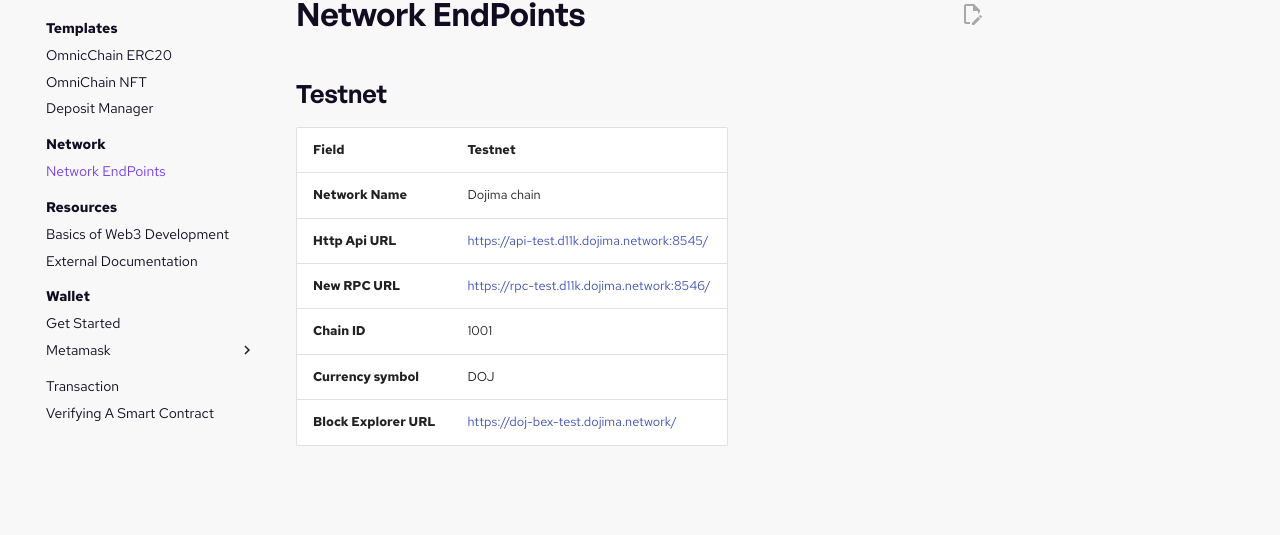
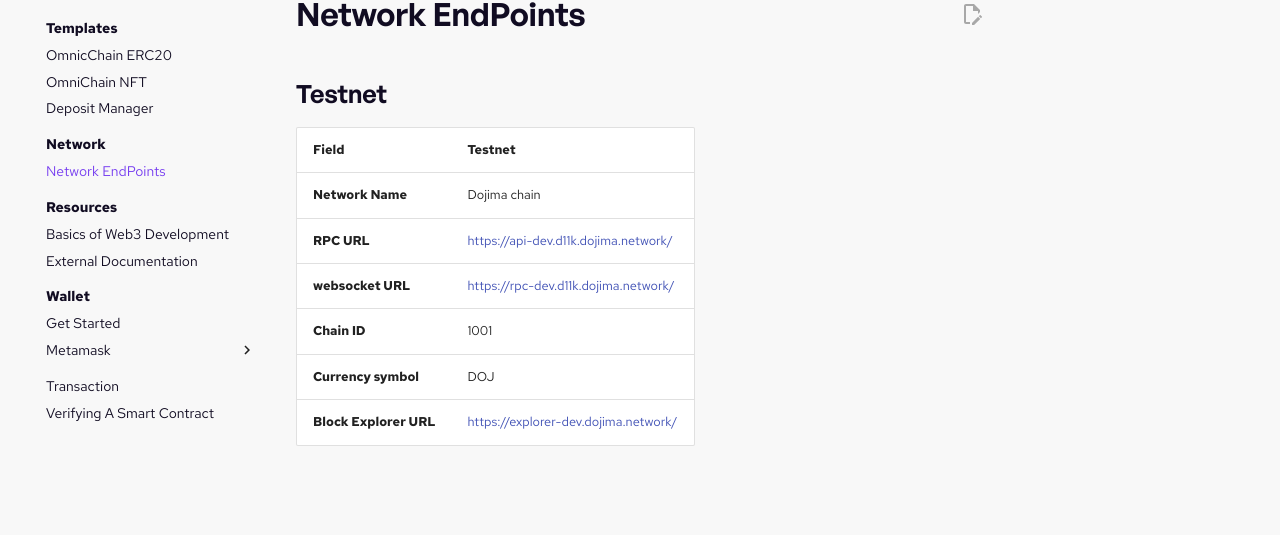
Before and after one commit to dojimanetwork/docs, an MkDocs documentation site: the page built from docs/developer/Network/endpoints.md, in a window 1280 px wide. Shown: the part 195-730 px from the top of the page. Built offline with MkDocs 1.6.1 and Material for MkDocs 9.7.7, drawn with Linux system fonts in a browser that asks for light colours.

```diff
--- a/docs/developer/Network/endpoints.md
+++ b/docs/developer/Network/endpoints.md
@@ -7,8 +7,8 @@ title: Network Endpoints
 | **Field**                         	 | **Testnet**               	                |
 |-------------------------------------|--------------------------------------------|
 | **Network Name**                  	 | Dojima chain    	                          |
-| **Http Api URL**                    | https://api-test.d11k.dojima.network:8545/ |
-| **New RPC URL**                   	 | https://rpc-test.d11k.dojima.network:8546/ |
+| **RPC URL**                            | https://api-dev.d11k.dojima.network/ |
+| **websocket URL**                   	 | https://rpc-dev.d11k.dojima.network/ |
 | **Chain ID**                      	 | 1001                      	                |
 | **Currency symbol**    	            | DOJ                       	                |
-| **Block Explorer URL** 	            | https://doj-bex-test.dojima.network/       |
+| **Block Explorer URL** 	            | https://explorer-dev.dojima.network/       |
```
Also changed, not shown: docs/developer/Wallet/MetaMask/config-dojima-on-metamask.md (+22 -15 lines), docs/developer/Wallet/MetaMask/custom-tokens.md (+2 -2 lines), docs/developer/quickstart.md (+1 -1 lines).
